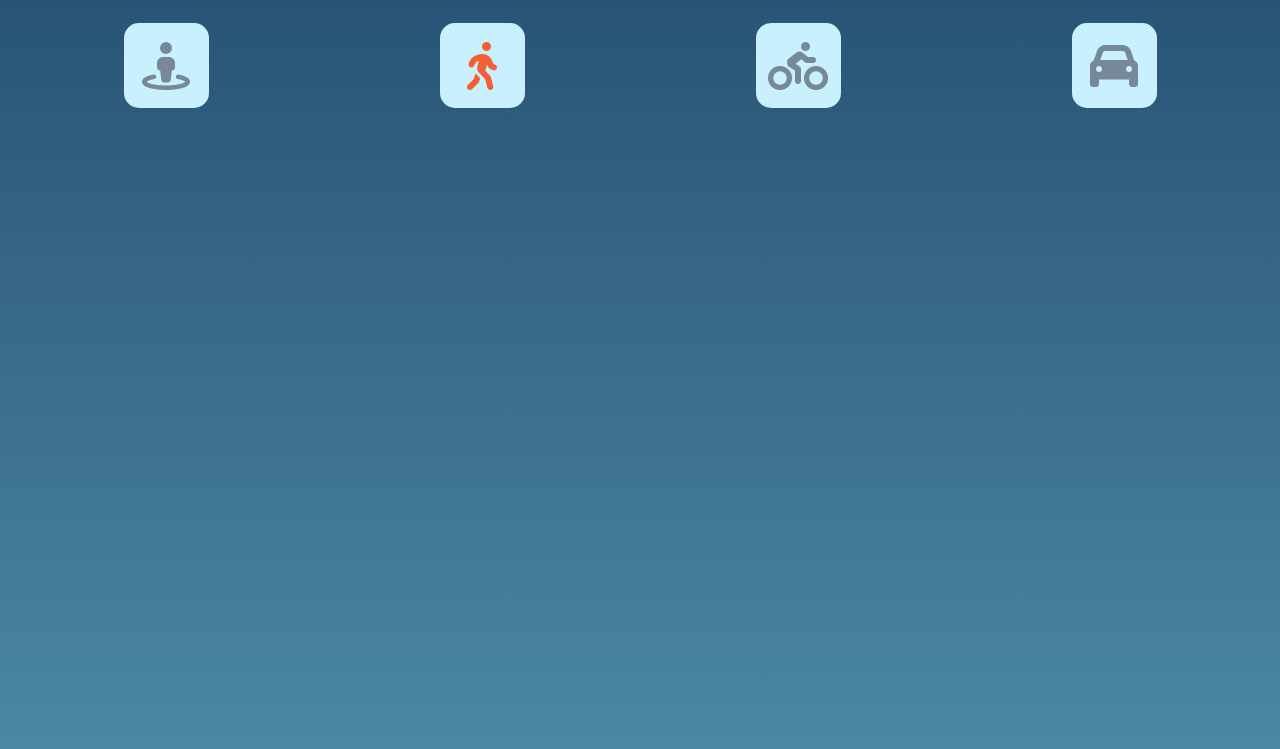
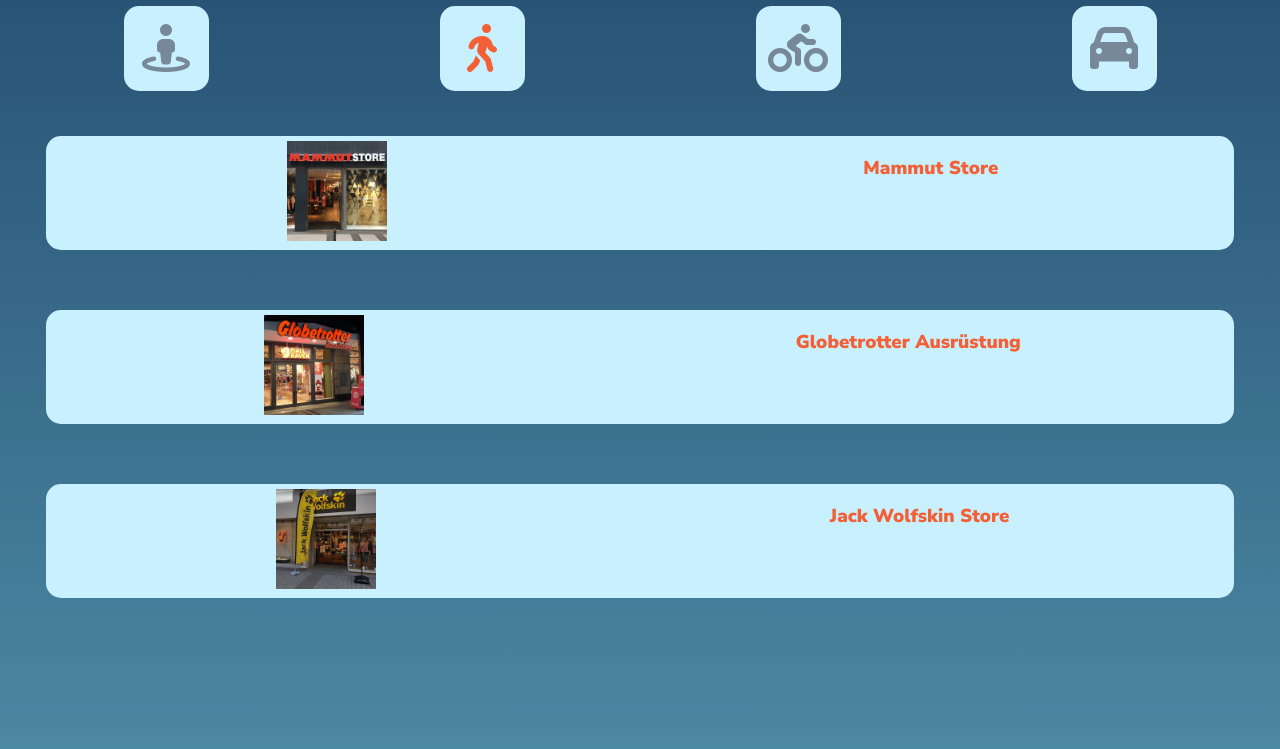
Before and after one commit to sascharissling/around-spaces-css, a plain HTML site: page index.html in a window 1280 px wide. Shown: the part 80-829 px from the top of the page. Drawn offline with Linux system fonts and the light colour scheme.

Commit message:
adding shops

```diff
--- a/index.html
+++ b/index.html
@@ -17,8 +17,8 @@
   </head>
 
   <body>
-    <h1><wrap>wintergear</wrap> around you</h1>
-
+    <h1><wrap>winter gear</wrap> around you</h1>
+    <main>
       <div id="icons">
         <div id="iconbox" class="iconbox-1">
           <i class="fas fa-street-view icon-large"></i>
@@ -33,12 +33,38 @@
       </div>
 
       <div id="content">
-      <div class="box"></div>
-      <div class="box"></div>
+        <div class="box">
+          <div class="shop-image">
+            <img src="images/mammut.png" alt="mammut store" width="100px" />
+          </div>
+          <div>
+            <h3>Mammut Store</h3>
+          </div>
+        </div>
+        <div class="box">
+          <div class="shop-image">
+            <img
+              src="images/globetrotter.png"
+              alt="mammut store"
+              width="100px"
+            />
+          </div>
+          <div>
+            <h3>Globetrotter Ausrüstung</h3>
+          </div>
+        </div>
+        <div class="box">
+          <div class="shop-image">
+            <img src="images/wolfskin.png" alt="mammut store" width="100px" />
+          </div>
+          <div>
+            <h3>Jack Wolfskin Store</h3>
+          </div>
+        </div>
+
         <div class="box"></div>
         <div class="box"></div>
       </div>
-
-    <main></main>
+    </main>
   </body>
 </html>
--- a/style.css
+++ b/style.css
@@ -21,6 +21,7 @@
   justify-content: space-around;
   align-items: center;
   text-align: center;
+  margin-bottom: 15px;
 }
 
 #iconbox {
@@ -38,7 +39,20 @@
   height: 15%;
   display: flex;
   flex-direction: column;
-  justify-content: space-between;
+  justify-content: space-around;
+  align-items: center;
+  text-align: center;
+}
+
+.box {
+  width: 94%;
+  background: #c9f0ff;
+  border-radius: 15px;
+  margin: 30px 0px 30px 0px;
+  display: flex;
+  flex-direction: row;
+  align-content: center;
+  justify-content: space-around;
 }
 
 h1 {
@@ -48,11 +62,34 @@
   font-weight: 900;
 }
 
+h2 {
+  color: #c9f0ff;
+  text-align: center;
+  font-family: "Nunito Sans";
+  font-weight: 900;
+}
+
+h3 {
+  color: #f46036;
+  text-align: center;
+  font-family: "Nunito Sans";
+  font-weight: 900;
+  text-align: right;
+}
+
 i {
   color: lightslategray;
   zoom: 3;
 }
 
+.shop-image {
+  padding: 5px 5px 5px 5px;
+  justify-content: flex-start;
+}
+
 wrap {
   text-decoration: underline #f46036;
 }
+
+img {
+}
```
Also changed, not shown: images/globetrotter.png (added), images/mammut.png (added), images/wolfskin.png (added). Lines whose indentation alone changed are shown as unchanged.
